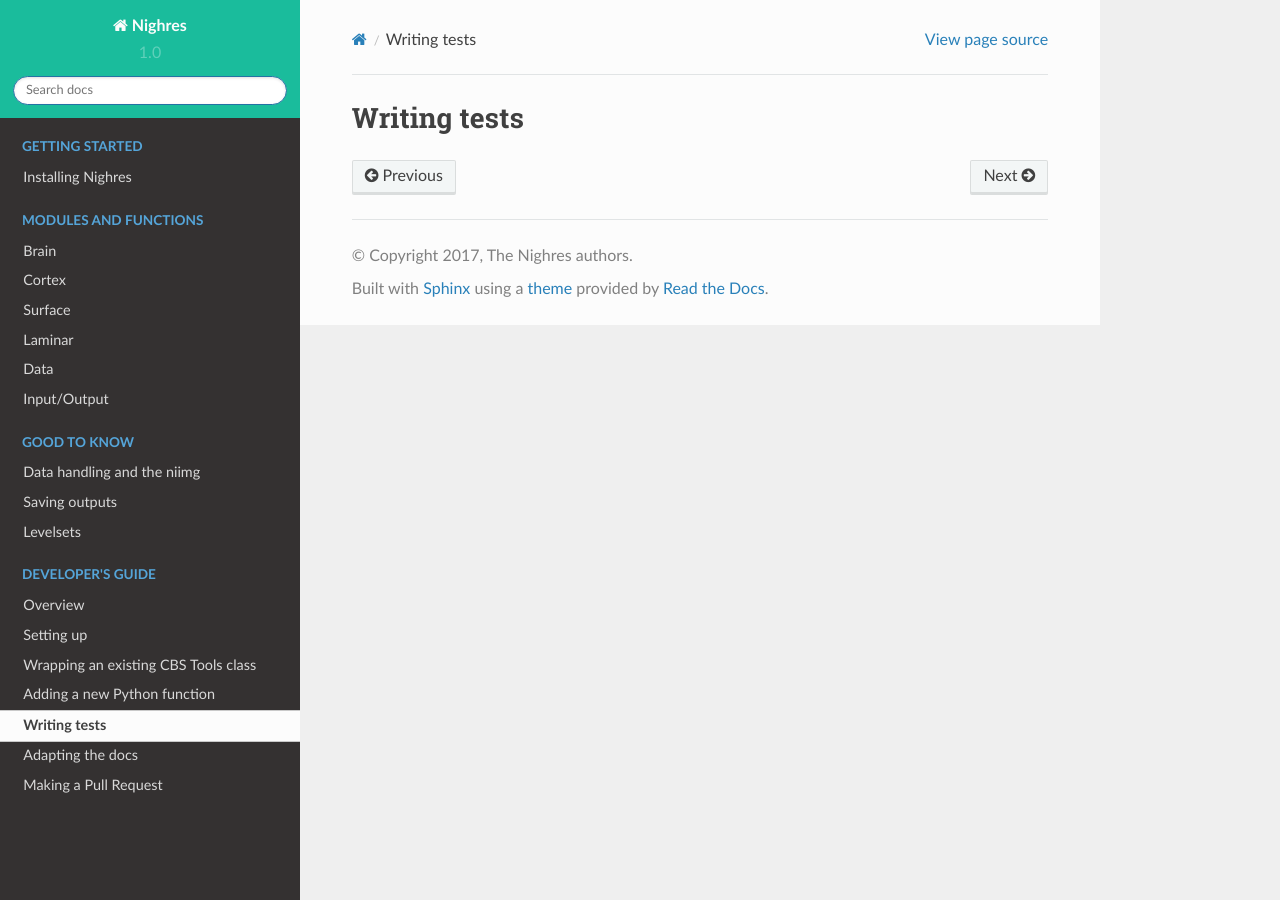
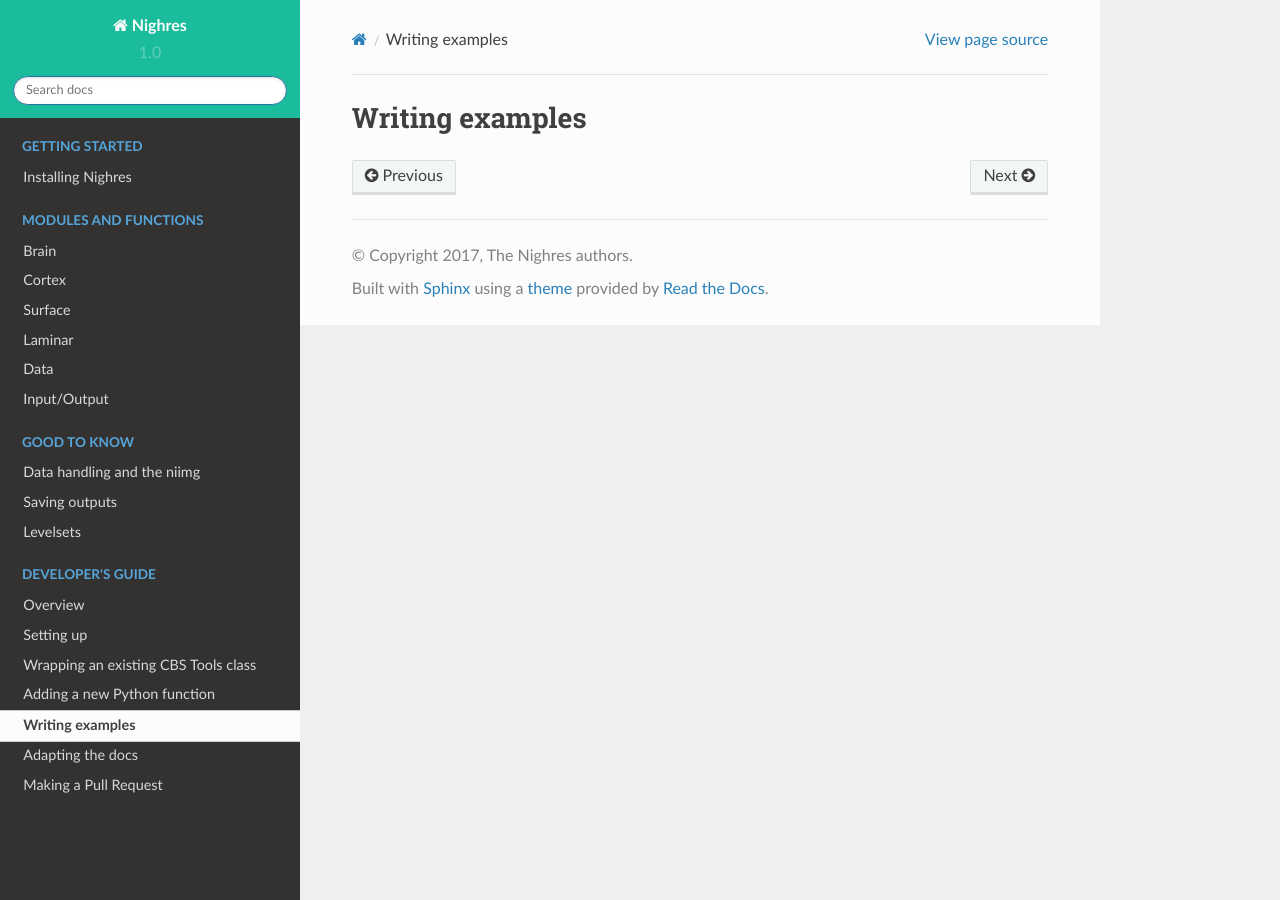
Before and after one commit to nighres/nighres, a Sphinx documentation site: the page built from doc/developers/tests.rst, in a window 1280 px wide. Built offline with Sphinx 7.4.7 and the Read the Docs theme 2.0.0, drawn with Linux system fonts in a browser that asks for light colours; pages that are not in the unit, such as notebooks, are missing from menus.

Commit message:
fixing references for examples

```diff
--- a/doc/developers/setup.rst
+++ b/doc/developers/setup.rst
@@ -31,6 +31,6 @@ Setting up
 
 **4. Let the coding begin!**
 
-   If you want to work on an existing function, you can most likely just make your changes and then move on to :ref:`tests`, :ref:`adapt-docs` and :ref:`make-pr`.
+   If you want to work on an existing function, you can most likely just make your changes, check if the :ref:`Examples <examples>` still run and the move on to :ref:`adapt-docs` and :ref:`make-pr`.
 
    If you want to add new functions be sure to check out our intructions on :ref:`wrap-cbstools` or :ref:`python-function`
--- a/doc/developers/tests.rst
+++ b/doc/developers/tests.rst
@@ -1,4 +1,4 @@
-.. _tests:
+.. _examples:
 
-Writing tests
-=============
+Writing examples
+================
```
